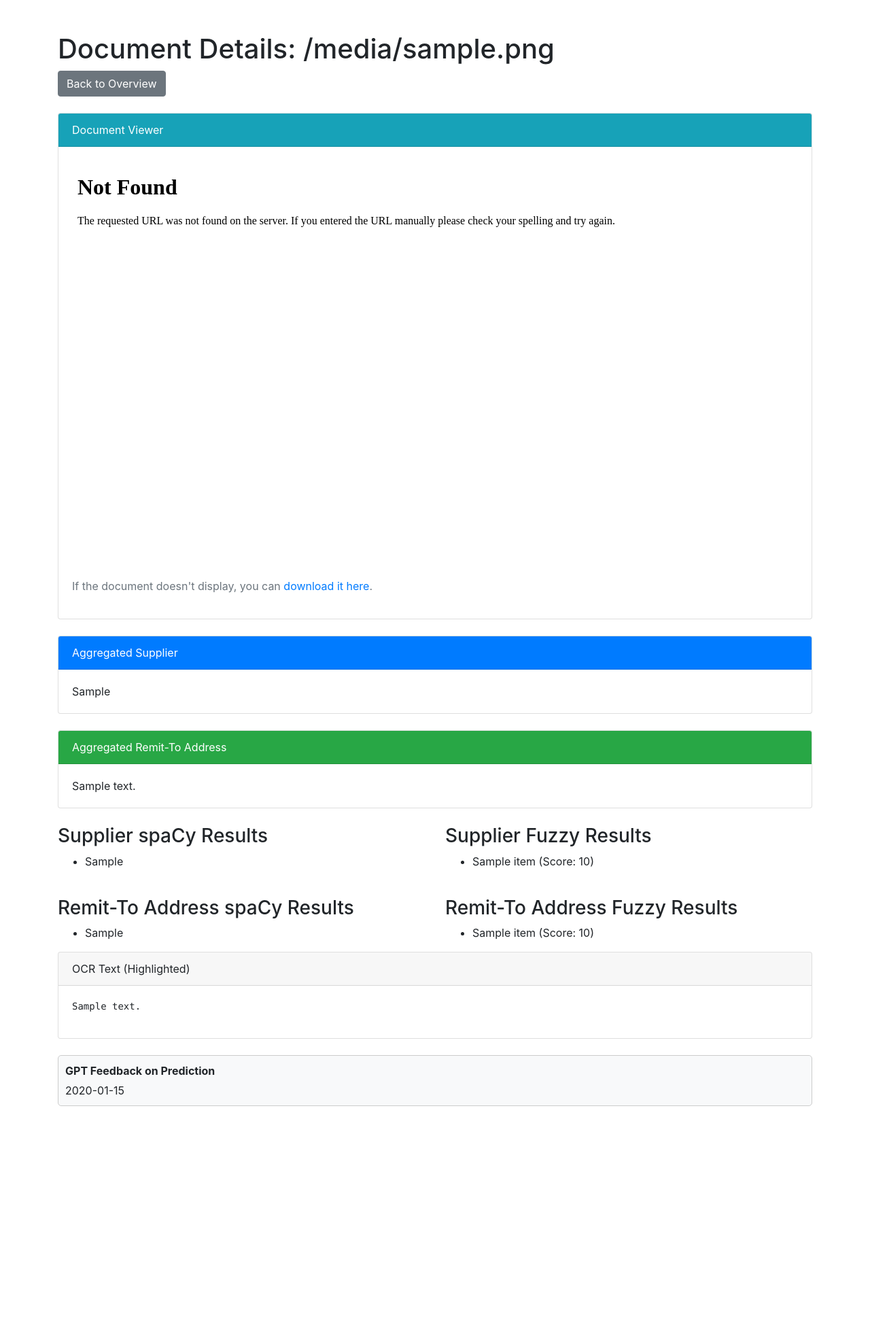
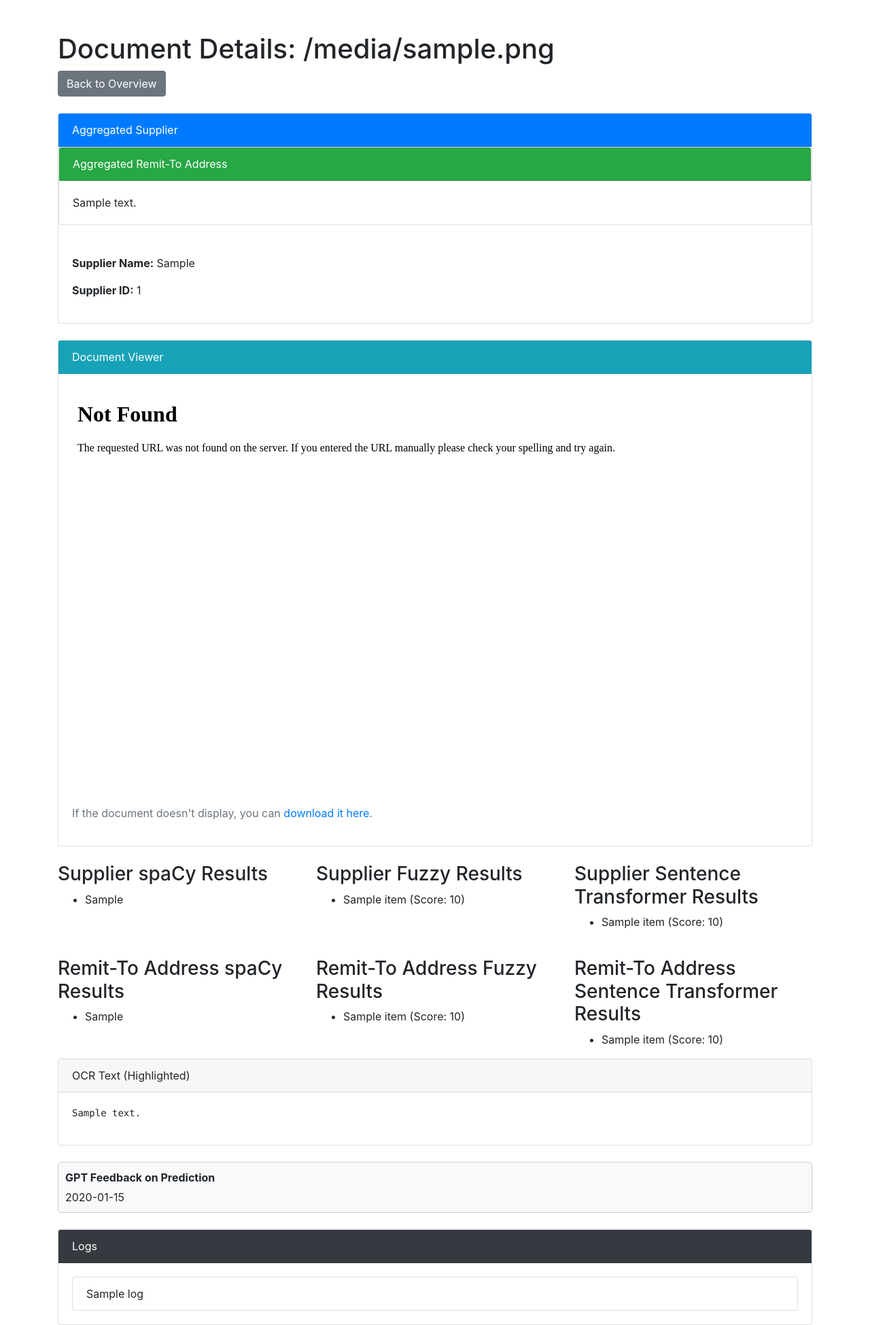
Before and after one commit to tehrenstrom/predict_app, a Flask app: template templates/document.html in a window 1280 px wide. Shown: the whole page at 68% size. Before the commit the page ends 1627 px from the top, so only its background shows below. Run offline with Flask 3, Linux system fonts and the light colour scheme; the template is opened without the code that fills it: most values are stand-ins (such as "Sample title", 1, 10 or a date in 2020); some libraries are stand-ins or nearby versions.

Commit message:
improve matching

```diff
--- a/app.py
+++ b/app.py
@@ -28,7 +28,8 @@
 
 document_results = {}
 embedding_model = SentenceTransformer('all-MiniLM-L6-v2')
-nlp = spacy.load("en_core_web_sm")
+nlp = spacy.load("en_core_web_lg")
+print("Loaded model:", nlp.meta["name"])
 
 openai.api_key = 'your-openai-api-key-here'
 
@@ -55,72 +56,184 @@
         log(f"Error extracting text from PDF: {e}", level="ERROR")
         return ""
 
+from fuzzywuzzy import fuzz, process
+from sentence_transformers import util
+import spacy
+
+# Assuming embedding_model and nlp are already initialized
+
 def fuzzy_match(text, items, threshold=80):
+    """
+    Fuzzy matches the text against a list of items.
+    Normalizes the input and applies a consistent threshold.
+    """
     if not items:
         log("No items provided for fuzzy matching", level="WARNING")
         return []
+
+    # Normalize input
+    text = text.strip().lower()
+    items = [item.strip().lower() for item in items]
+
     matches = process.extract(text, items, scorer=fuzz.partial_ratio)
-    return [{"item": match[0], "score": match[1]} for match in matches if match[1] >= threshold]
 
-def sentence_transformer_match(text, items):
+    # Filter by a consistent threshold
+    results = [
+        {"item": match[0], "score": match[1]}
+        for match in matches if match[1] >= threshold
+    ]
+    return sorted(results, key=lambda x: x['score'], reverse=True)
+
+def sentence_transformer_match(text, items, similarity_threshold=0.75):
+    """
+    Uses SentenceTransformer for semantic matching.
+    Processes input in batches and normalizes scores.
+    Includes robust input validation and logging for debugging.
+    """
     if not items:
-        log("No items provided for sentence transformer matching", level="WARNING")
+        log("No items provided for SentenceTransformer matching.", level="WARNING")
         return []
-    text_embedding = embedding_model.encode(text, convert_to_tensor=True)
-    item_embeddings = embedding_model.encode(items, convert_to_tensor=True)
-    scores = util.cos_sim(text_embedding, item_embeddings)[0]
-    return [{"item": items[i], "score": float(scores[i])} for i in range(len(items))]
 
-def spacy_match(text, items):
+    if not text.strip():
+        log("Input text is empty or invalid for SentenceTransformer matching.", level="WARNING")
+        return []
+
+    # Normalize input
+    text = text.strip()
+    items = [item.strip() for item in items if item.strip()]
+
     if not items:
-        log("No items provided for spaCy matching", level="WARNING")
+        log("Filtered items list is empty after normalization.", level="WARNING")
         return []
-    doc = nlp(text)
-    return [{"item": item, "score": 100} for item in items if item.lower() in doc.text.lower()]
+
+    try:
+        # Encode text and items
+        log(f"Encoding text: {text}")
+        text_embedding = embedding_model.encode(text, convert_to_tensor=True)
+        log(f"Encoding {len(items)} items for matching.")
+        item_embeddings = embedding_model.encode(items, convert_to_tensor=True, batch_size=16)
+
+        # Compute cosine similarity
+        log("Computing cosine similarity.")
+        scores = util.cos_sim(text_embedding, item_embeddings)[0]
+
+        results = [
+            {"item": items[i], "score": float(scores[i])}
+            for i in range(len(items)) if scores[i] >= similarity_threshold
+        ]
+
+        log(f"SentenceTransformer match results: {results}")
+        return sorted(results, key=lambda x: x['score'], reverse=True)
+    except Exception as e:
+        log(f"Error during SentenceTransformer matching: {e}", level="ERROR")
+        return []
+
+def spacy_match(text, items, similarity_threshold=0.5):
+    """
+    Matches text against items using spaCy similarity.
+    Ensures valid inputs and handles edge cases for empty vectors.
+    """
+    if not items:
+        log("No items provided for spaCy matching.", level="WARNING")
+        return []
+
+    if not text.strip():
+        log("Input text is empty or invalid for spaCy similarity.", level="WARNING")
+        return []
+
+    results = []
+    doc = nlp(text.lower())
+    if doc.vector_norm == 0:
+        log("Input text has empty vectors; skipping spaCy similarity.", level="WARNING")
+        return []
+
+    for item in items:
+        item_doc = nlp(item.lower())
+        if item_doc.vector_norm == 0:
+            log(f"Skipping item '{item}' due to empty vectors.", level="WARNING")
+            continue
+
+        similarity = doc.similarity(item_doc)
+        if similarity >= similarity_threshold:
+            results.append({"item": item, "score": similarity * 100})
+
+    log(f"spaCy match results: {results}")
+    return sorted(results, key=lambda x: x["score"], reverse=True)
 
 def load_suppliers():
     filepath = os.path.join(UPLOAD_FOLDER_SUPPLIERS, 'suppliers.csv')
     if not os.path.exists(filepath):
+        log("Supplier CSV not found.", level="WARNING")
         return []
-    with open(filepath, mode='r') as file:
-        reader = csv.DictReader(file)
-        return [{"id": row["Supplier_ID"], "name": row["Supplier_Name"]} for row in reader]
+    try:
+        with open(filepath, mode='r') as file:
+            reader = csv.DictReader(file)
+            suppliers = [{"id": row["Supplier_ID"], "name": row["Supplier_Name"]} for row in reader]
+            log(f"Loaded {len(suppliers)} suppliers from CSV.")
+            return suppliers
+    except Exception as e:
+        log(f"Error loading suppliers: {e}", level="ERROR")
+        return []
 
 def load_addresses():
     filepath = os.path.join(UPLOAD_FOLDER_ADDRESSES, 'addresses.csv')
     if not os.path.exists(filepath):
+        log("Address CSV not found.", level="WARNING")
         return []
-    with open(filepath, mode='r') as file:
-        reader = csv.DictReader(file)
-        return [row["Formatted_Address"] for row in reader]
+    try:
+        with open(filepath, mode='r') as file:
+            reader = csv.DictReader(file)
+            addresses = [row["Formatted_Address"] for row in reader]
+            log(f"Loaded {len(addresses)} addresses from CSV.")
+            return addresses
+    except Exception as e:
+        log(f"Error loading addresses: {e}", level="ERROR")
+        return []
 
 def get_aggregated_supplier(spacy_results, fuzzy_results, sentence_results, suppliers):
+    """
+    Aggregates results from spaCy, fuzzy matching, and SentenceTransformer.
+    Returns the best-matched supplier name and its corresponding ID.
+    """
     all_results = spacy_results + fuzzy_results + sentence_results
     if not all_results:
-        return "No result", None
+        return "No result", "No ID"
 
+    # Normalize and aggregate scores by supplier name
+    scores = {}
+    for res in all_results:
+        item = res.get("item").strip().lower()  # Normalize item name
+        score = res.get("score", 0)
+        scores[item] = scores.get(item, 0) + score
+
+    # Find the best match
+    best_supplier = max(scores, key=scores.get) if scores else "No result"
+
+    # Map to Supplier ID
+    supplier_id = next(
+        (supplier["id"] for supplier in suppliers if supplier["name"].strip().lower() == best_supplier),
+        "No ID"  # Default if no match is found
+    )
+
+    return best_supplier.capitalize(), supplier_id
+
+def get_aggregated_address(spacy_results, fuzzy_results, sentence_results, addresses):
+    """
+    Aggregates results from spaCy, fuzzy matching, and SentenceTransformer.
+    Returns the best-matched address and its corresponding entry in the CSV.
+    """
+    all_results = spacy_results + fuzzy_results + sentence_results
+    if not all_results:
+        return "No result"
+
+    # Aggregate scores by address
     scores = {}
     for res in all_results:
         item = res.get("item")
         score = res.get("score", 0)
         scores[item] = scores.get(item, 0) + score
 
-    best_supplier = max(scores, key=scores.get) if scores else "No result"
-    supplier_id = next((supplier["id"] for supplier in suppliers if supplier["name"] == best_supplier), None)
-
-    return best_supplier, supplier_id
-
-def get_aggregated_address(spacy_results, fuzzy_results, sentence_results):
-    all_results = spacy_results + fuzzy_results + sentence_results
-    if not all_results:
-        return "No result"
-
-    scores = {}
-    for res in all_results:
-        item = res.get("item")
-        score = res.get("score", 0)
-        scores[item] = scores.get(item, 0) + score
-
+    # Return the best match
     return max(scores, key=scores.get) if scores else "No result"
 
 @app.route('/')
@@ -139,7 +252,9 @@
             "filename": filename,
             "has_results": bool(result),
             "aggregated_supplier": result.get("aggregated_supplier", "No result"),
+            "supplier_id": result.get("supplier_id", "No ID"),  # Add supplier_id
             "aggregated_address": result.get("aggregated_address", "No result"),
+            "address_supplier_id": result.get("address_supplier_id", "No ID")  # Add address_supplier_id
         })
 
     return render_template('index.html',
@@ -183,12 +298,18 @@
     result = document_results.get(filename, {})
     ocr_text = result.get("ocr_text", "")
 
+    # Collect logs
+    logs = []  # You can define how you want to collect logs here
+    if "logs" in result:
+        logs = result["logs"]  # If logs are stored in the result
+
     # Render the document.html template with the relevant data
     return render_template(
         'document.html',
         filename=filename,
         result=result,
-        ocr_text=ocr_text
+        ocr_text=ocr_text,
+        logs=logs  # Pass logs to the template
     )
 
 @app.route('/delete_all', methods=['POST'])
@@ -220,22 +341,39 @@
     document_files = os.listdir(STATIC_FOLDER_DOCUMENTS)
     suppliers = load_suppliers()
     supplier_names = [supplier['name'] for supplier in suppliers]
+    addresses = load_addresses()
 
     for filename in document_files:
         file_path = os.path.join(STATIC_FOLDER_DOCUMENTS, filename)
         ocr_text = extract_text_from_pdf(file_path)
-        spacy_results = spacy_match(ocr_text, supplier_names)
-        fuzzy_results = fuzzy_match(ocr_text, supplier_names)
-        sentence_results = sentence_transformer_match(ocr_text, supplier_names)
-        aggregated_supplier, supplier_id = get_aggregated_supplier(spacy_results, fuzzy_results, sentence_results, suppliers)
-        aggregated_address = get_aggregated_address(spacy_results, fuzzy_results, sentence_results)
+
+        # Perform matching
+        supplier_spacy_results = spacy_match(ocr_text, supplier_names)
+        supplier_fuzzy_results = fuzzy_match(ocr_text, supplier_names)
+        supplier_sentence_results = sentence_transformer_match(ocr_text, supplier_names)
+
+        address_spacy_results = spacy_match(ocr_text, addresses)
+        address_fuzzy_results = fuzzy_match(ocr_text, addresses)
+        address_sentence_results = sentence_transformer_match(ocr_text, addresses)
+
+        # Aggregated results
+        aggregated_supplier, supplier_id = get_aggregated_supplier(
+            supplier_spacy_results, supplier_fuzzy_results, supplier_sentence_results, suppliers
+        )
+        aggregated_address, address_supplier_id = get_aggregated_supplier(
+            address_spacy_results, address_fuzzy_results, address_sentence_results, suppliers
+        )
+
+        # Save results
         document_results[filename] = {
             "ocr_text": ocr_text,
             "aggregated_supplier": aggregated_supplier,
+            "supplier_id": supplier_id,
             "aggregated_address": aggregated_address,
-            "spacy_results": spacy_results,
-            "fuzzy_results": fuzzy_results,
-            "sentence_results": sentence_results,
+            "address_supplier_id": address_supplier_id,
+            "spacy_results": supplier_spacy_results,
+            "fuzzy_results": supplier_fuzzy_results,
+            "sentence_results": supplier_sentence_results
         }
     save_results()
     return redirect(url_for('index'))
--- a/templates/document.html
+++ b/templates/document.html
@@ -33,6 +33,28 @@
             <a href="{{ url_for('index') }}" class="btn btn-secondary">Back to Overview</a>
         </div>
 
+        <!-- Aggregated Supplier -->
+<div class="card mb-4">
+    <div class="card-header bg-primary text-white">
+        Aggregated Supplier
+    </div>
+
+            <!-- Aggregated Remit-To Address -->
+        <div class="card mb-4">
+            <div class="card-header bg-success text-white">
+                Aggregated Remit-To Address
+            </div>
+            <div class="card-body">
+                <p class="card-text">{{ result.get('aggregated_address', 'No result') }}</p>
+            </div>
+        </div>
+
+    <div class="card-body">
+        <p><strong>Supplier Name:</strong> {{ result.get('aggregated_supplier', 'No result') }}</p>
+        <p><strong>Supplier ID:</strong> {{ result.get('supplier_id', 'No result') }}</p>
+    </div>
+</div>
+
         <!-- PDF Viewer -->
         <div class="card mb-4">
             <div class="card-header bg-info text-white">
@@ -51,29 +73,9 @@
             </div>
         </div>
 
-        <!-- Aggregated Supplier -->
-        <div class="card mb-4">
-            <div class="card-header bg-primary text-white">
-                Aggregated Supplier
-            </div>
-            <div class="card-body">
-                <p class="card-text">{{ result.get('aggregated_supplier', 'No result') }}</p>
-            </div>
-        </div>
-
-        <!-- Aggregated Remit-To Address -->
-        <div class="card mb-4">
-            <div class="card-header bg-success text-white">
-                Aggregated Remit-To Address
-            </div>
-            <div class="card-body">
-                <p class="card-text">{{ result.get('aggregated_address', 'No result') }}</p>
-            </div>
-        </div>
-
         <!-- Supplier Results -->
         <div class="row">
-            <div class="col-md-6">
+            <div class="col-md-4">
                 <h3>Supplier spaCy Results</h3>
                 <ul>
                     {% for supplier in result.get('spacy_results', []) %}
@@ -83,10 +85,20 @@
                     {% endfor %}
                 </ul>
             </div>
-            <div class="col-md-6">
+            <div class="col-md-4">
                 <h3>Supplier Fuzzy Results</h3>
                 <ul>
                     {% for supplier in result.get('fuzzy_results', []) %}
+                    <li>{{ supplier.item }} (Score: {{ supplier.score }})</li>
+                    {% else %}
+                    <li>No suppliers found</li>
+                    {% endfor %}
+                </ul>
+            </div>
+            <div class="col-md-4">
+                <h3>Supplier Sentence Transformer Results</h3>
+                <ul>
+                    {% for supplier in result.get('sentence_results', []) %}
                     <li>{{ supplier.item }} (Score: {{ supplier.score }})</li>
                     {% else %}
                     <li>No suppliers found</li>
@@ -97,7 +109,7 @@
 
         <!-- Remit-To Address Results -->
         <div class="row mt-4">
-            <div class="col-md-6">
+            <div class="col-md-4">
                 <h3>Remit-To Address spaCy Results</h3>
                 <ul>
                     {% for address in result.get('spacy_results', []) %}
@@ -107,10 +119,20 @@
                     {% endfor %}
                 </ul>
             </div>
-            <div class="col-md-6">
+            <div class="col-md-4">
                 <h3>Remit-To Address Fuzzy Results</h3>
                 <ul>
                     {% for address in result.get('fuzzy_results', []) %}
+                    <li>{{ address.item }} (Score: {{ address.score }})</li>
+                    {% else %}
+                    <li>No addresses found</li>
+                    {% endfor %}
+                </ul>
+            </div>
+            <div class="col-md-4">
+                <h3>Remit-To Address Sentence Transformer Results</h3>
+                <ul>
+                    {% for address in result.get('sentence_results', []) %}
                     <li>{{ address.item }} (Score: {{ address.score }})</li>
                     {% else %}
                     <li>No addresses found</li>
@@ -142,6 +164,24 @@
         {% else %}
         <p>No GPT feedback available for this document.</p>
         {% endif %}
+
+        <!-- Logs Section -->
+        <div class="card mt-4">
+            <div class="card-header bg-dark text-white">
+                Logs
+            </div>
+            <div class="card-body">
+                {% if logs %}
+                <ul class="list-group">
+                    {% for log in logs %}
+                    <li class="list-group-item">{{ log }}</li>
+                    {% endfor %}
+                </ul>
+                {% else %}
+                <p class="text-muted">No logs available.</p>
+                {% endif %}
+            </div>
+        </div>
     </div>
 </body>
 </html>
```
Also changed, not shown: templates/index.html (+4 -20 lines).
